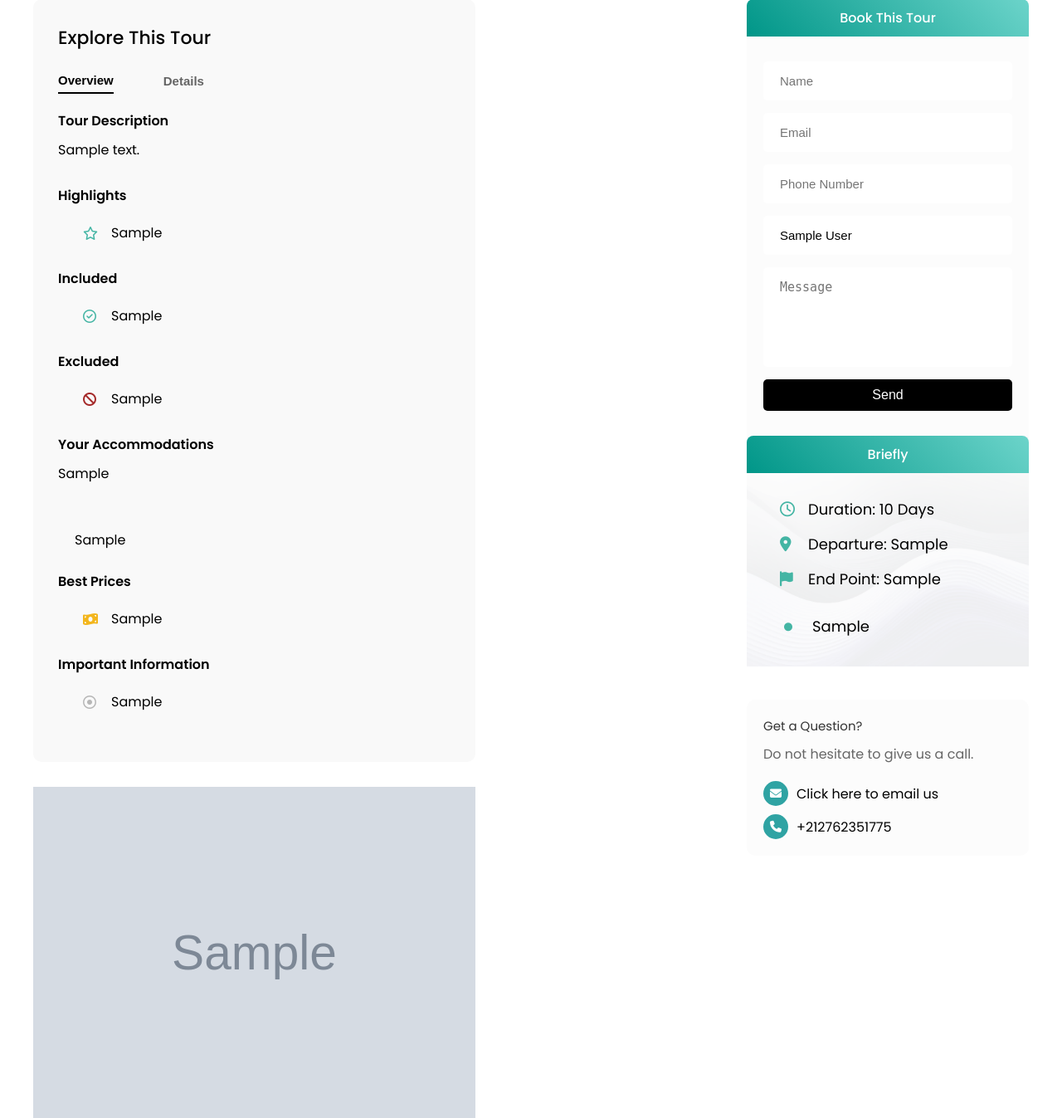
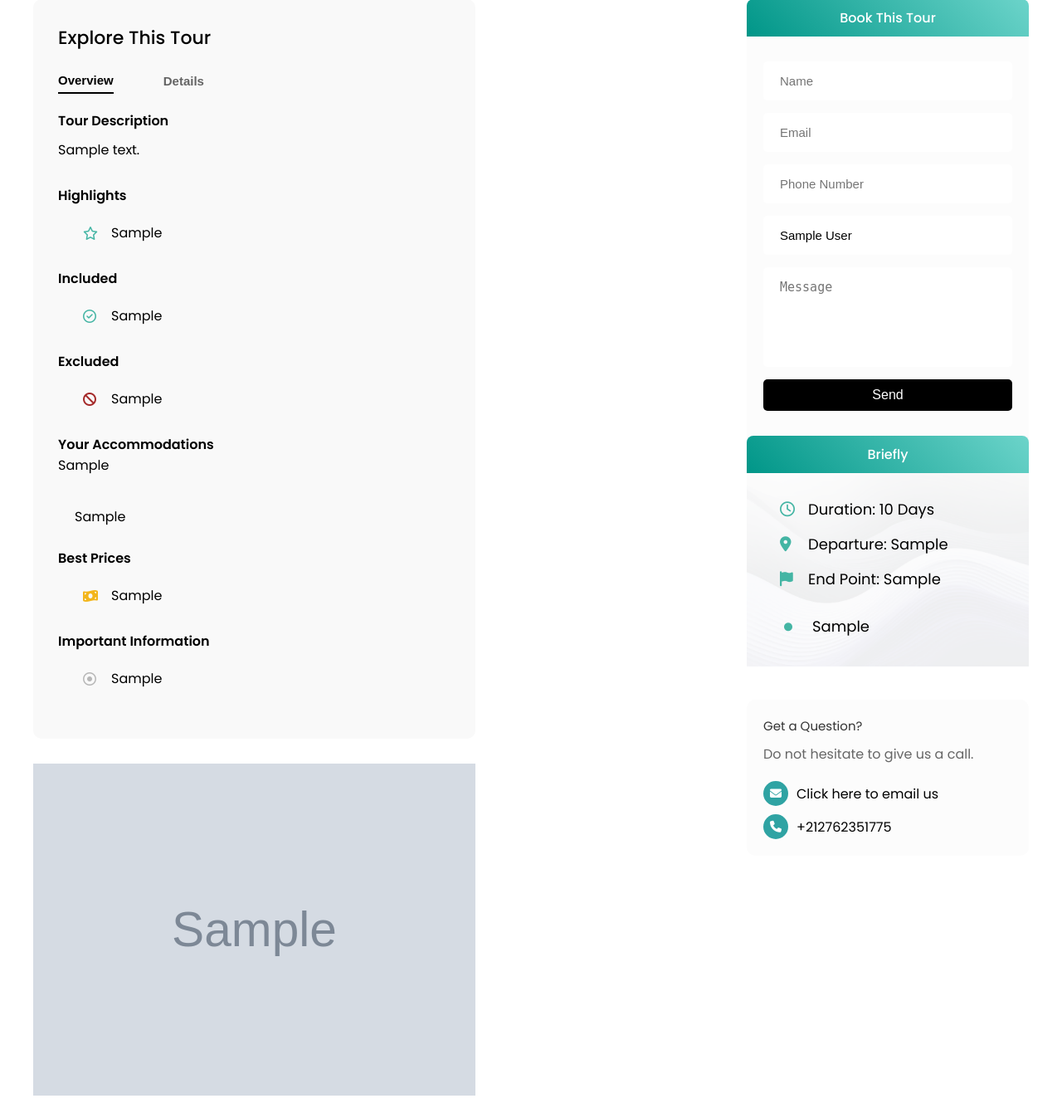
Before and after one commit to MarwaneData/MTP, a Django app: a page that uses templates/tour.html in a window 1280 px wide. Shown: the part 855-2202 px from the top of the page at 83% size. Run offline with Django 5.2, Linux system fonts and the light colour scheme; data comes from the database, SQL or seed files in the repository; tables that the repository leaves empty hold one stand-in row (values such as "Sample post"); grey boxes marked "Sample" are stand-in pictures; some libraries are stand-ins or nearby versions.

Commit message:
Update tour.html

```diff
--- a/templates/tour.html
+++ b/templates/tour.html
@@ -76,8 +76,8 @@
                                 {% endfor %}
                             </ul>
                             <h3 class="TourtitleInfo">Your Accommodations</h3>
-                            <p class="description">{{ tour.Accommodations_Sentence }}</p>
-                            <ul class="included" style="list-style-type: disc; padding-left: 20px;">
+                            <p style="margin: 0 0 12px 0;">{{ tour.Accommodations_Sentence }}</p>
+                            <ul class="included" style="list-style-type: disc; padding-left: 20px; margin: 0;">
                                 {% for item in tour.get_Accommodations_list %}
                                     <li style="font-size: 1rem; margin: 5px 0; color: black;">
                                         {{ item }}
```
